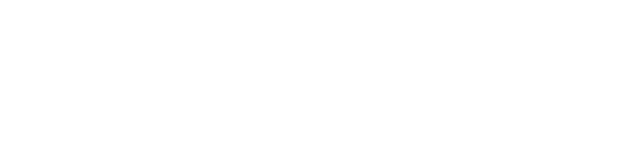
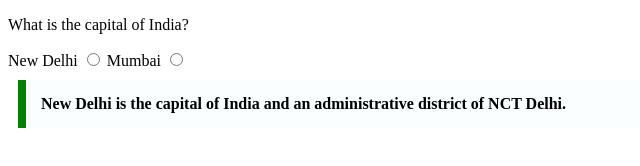
Before and after one commit to acciojob/trivia-Suchitagrawal, a website: page main.html in a window 1280 px wide. Shown: the whole page, without its empty margins (0-640 px from the left). Drawn offline with Linux system fonts and the light colour scheme.

Commit message:
created a submission

```diff
--- a/main.html
+++ b/main.html
@@ -8,6 +8,12 @@
 
 <body>
 	<!-- the entire body must be written by student -->
+	<p>What is the capital of India?</p>
+	<label for="new-delhi" name="capital">New Delhi</label>
+	<input type="radio" id="new-delhi">
+	<label for="mumbai" name="capital">Mumbai</label>
+	<input type="radio" id="mumbai">
+	<blockquote cite="https://en.wikipedia.org/wiki/New_Delhi" id="quote">New Delhi is the capital of India and an administrative district of NCT Delhi.</blockquote>
     <script type="text/javascript" src="./script.js">
 </script>
 
--- a/styles.css
+++ b/styles.css
@@ -1,2 +1,10 @@
 
 /* Your CSS Code here. */
+#quote{
+	width: 600px;
+	margin: 10px;
+	padding: 15px;
+	border-left: 8px solid green;
+	background-color: #f8fffe;
+	font-weight: bold;
+}
```
